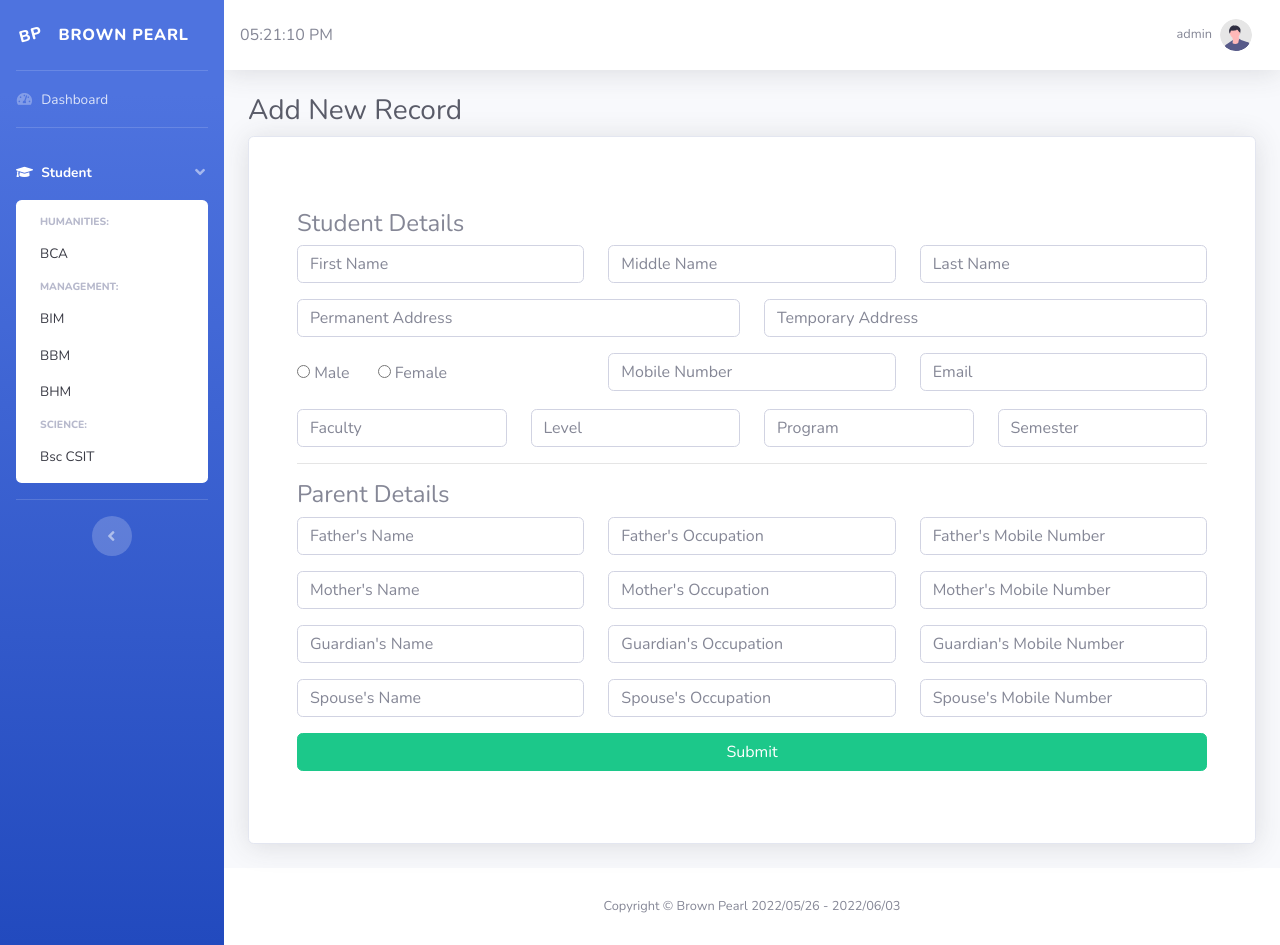
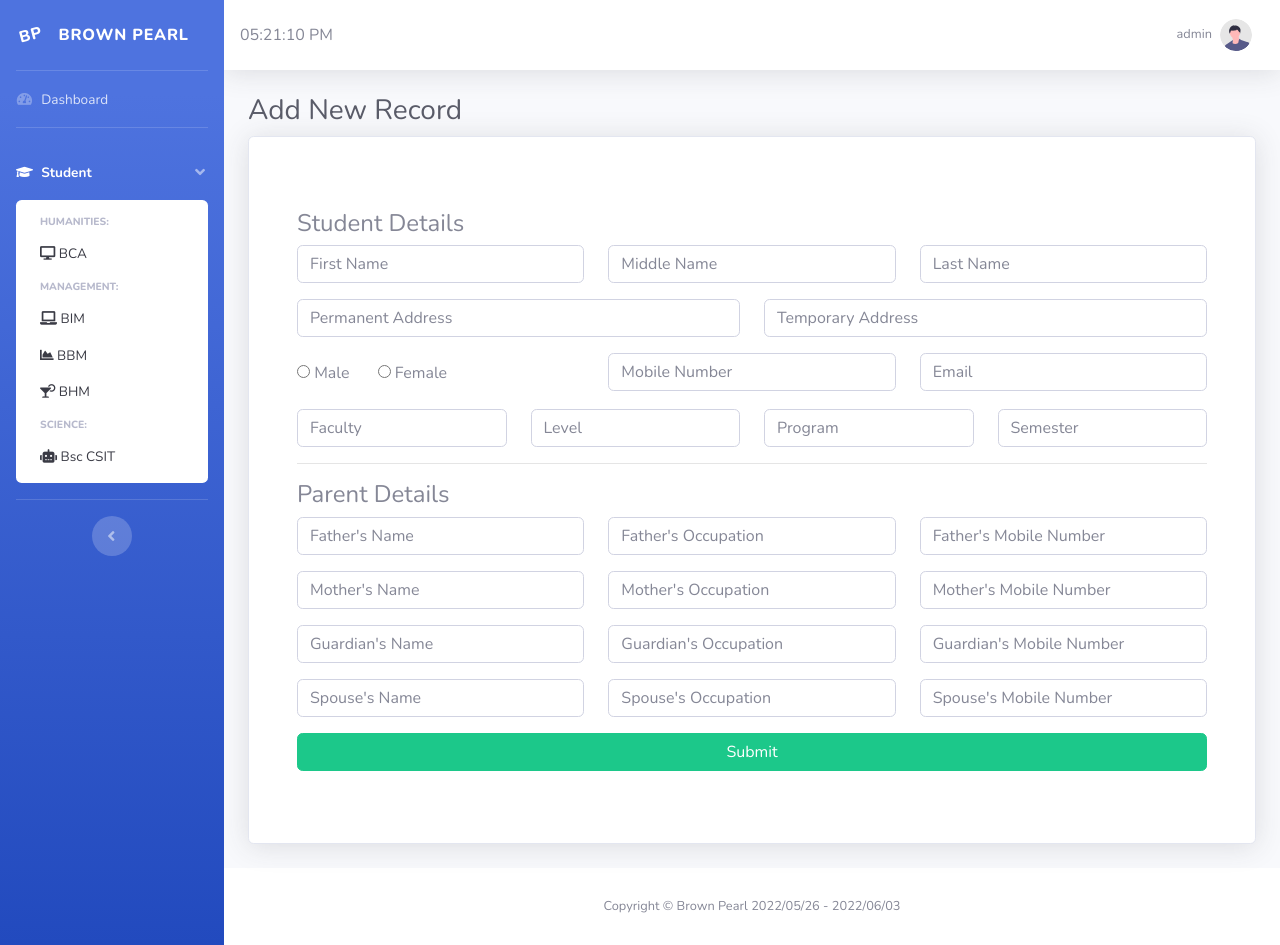
Before and after one commit to kabirdeula/BrownPearl, a PHP site: page /admin/addStudent.php in a window 1280 px wide, after a click on "Student". Run offline with PHP 8.4, Linux system fonts and the light colour scheme; a user stored in the database is signed in; data that the repository does not hold is empty; a stand-in replaces the project's code that opens the database connection.

Commit message:
updated Icons

```diff
--- a/admin/header.php
+++ b/admin/header.php
@@ -90,15 +90,15 @@ $activePage = basename($_SERVER["PHP_SELF"],".php");
             <div id="collapsePages" class="collapse" aria-labelledby="headingPages" data-parent="#accordionSidebar">
                 <div class="bg-white py-2 collapse-inner rounded">
                     <h6 class="collapse-header">Humanities:</h6>
-                    <a class="collapse-item" href="./bca.php">BCA</a>
+                    <a class="collapse-item" href="./bca.php"><i class="fas fa-desktop"></i> BCA</a>
                     <div class="collapse-divider"></div>
                     <h6 class="collapse-header">Management:</h6>
-                    <a class="collapse-item" href="./bim.php">BIM</a>
-                    <a class="collapse-item" href="./bbm.php">BBM</a>
-                    <a class="collapse-item" href="./bhm.php">BHM</a>
+                    <a class="collapse-item" href="./bim.php"><i class="fas fa-laptop"></i> BIM</a>
+                    <a class="collapse-item" href="./bbm.php"><i class="fas fa-chart-area"></i> BBM</a>
+                    <a class="collapse-item" href="./bhm.php"><i class="fas fa-cocktail"></i> BHM</a>
                     <div class="collapse-divider"></div>
                     <h6 class="collapse-header">Science:</h6>
-                    <a class="collapse-item" href="./bsccsit.php">Bsc CSIT</a>
+                    <a class="collapse-item" href="./bsccsit.php"><i class="fas fa-robot"></i> Bsc CSIT</a>
                 </div>
             </div>
         </li>
```
